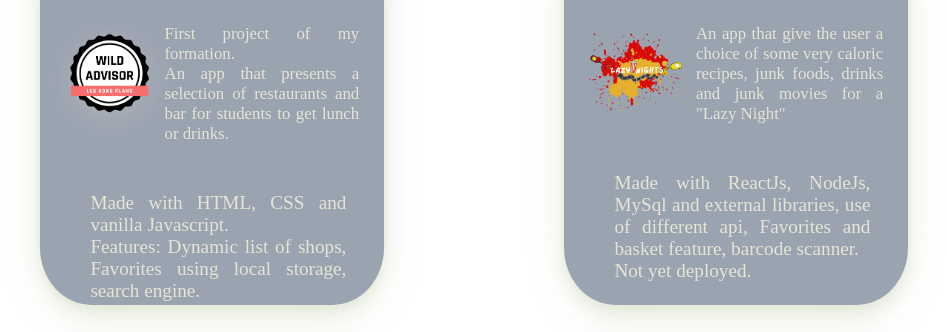
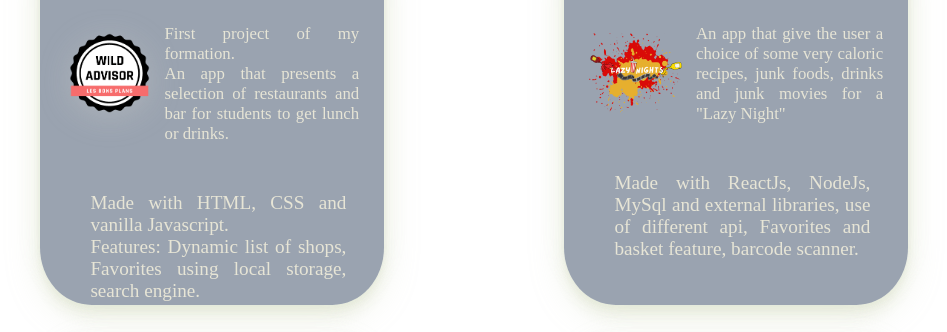
Before and after one commit to Eti-Fromentin/portfolio, a React (Create React App) app: page / in a window 1280 px wide. Shown: the part 1142-1474 px from the top of the page, without its empty margins (166-1113 px from the left). Built offline with nearby package versions, Linux system fonts and the light colour scheme; a web font is replaced by a local one.

Commit message:
added link

```diff
--- a/src/components/projecttwo.jsx
+++ b/src/components/projecttwo.jsx
@@ -13,13 +13,13 @@ function ProjectTwo({ lang, chosenLangObj }) {
     scale={1.1}
     tiltReverse={true}>
       <div className={styles.cardTitle}>Lazy Nights</div>
-      {/* <a
+      <a
         target="_blank"
         rel="noreferrer"
-        href="https://adecisy.github.io/Piano-Piano/"
-      > */}
+        href="https://lazy-nights.vercel.app/"
+      >
       <img className={styles.logo} src={logo} alt="Lazy Nights Logo" />
-      {/* </a> */}
+      </a>
       <p className={styles.description}>
       {chosenLangObj.description}
         <br />
@@ -27,7 +27,6 @@ function ProjectTwo({ lang, chosenLangObj }) {
       <p className={styles.specs}>
       {chosenLangObj.specs}
         <br />
-        Not yet deployed.
       </p>
     </Tilt>
   );
```
